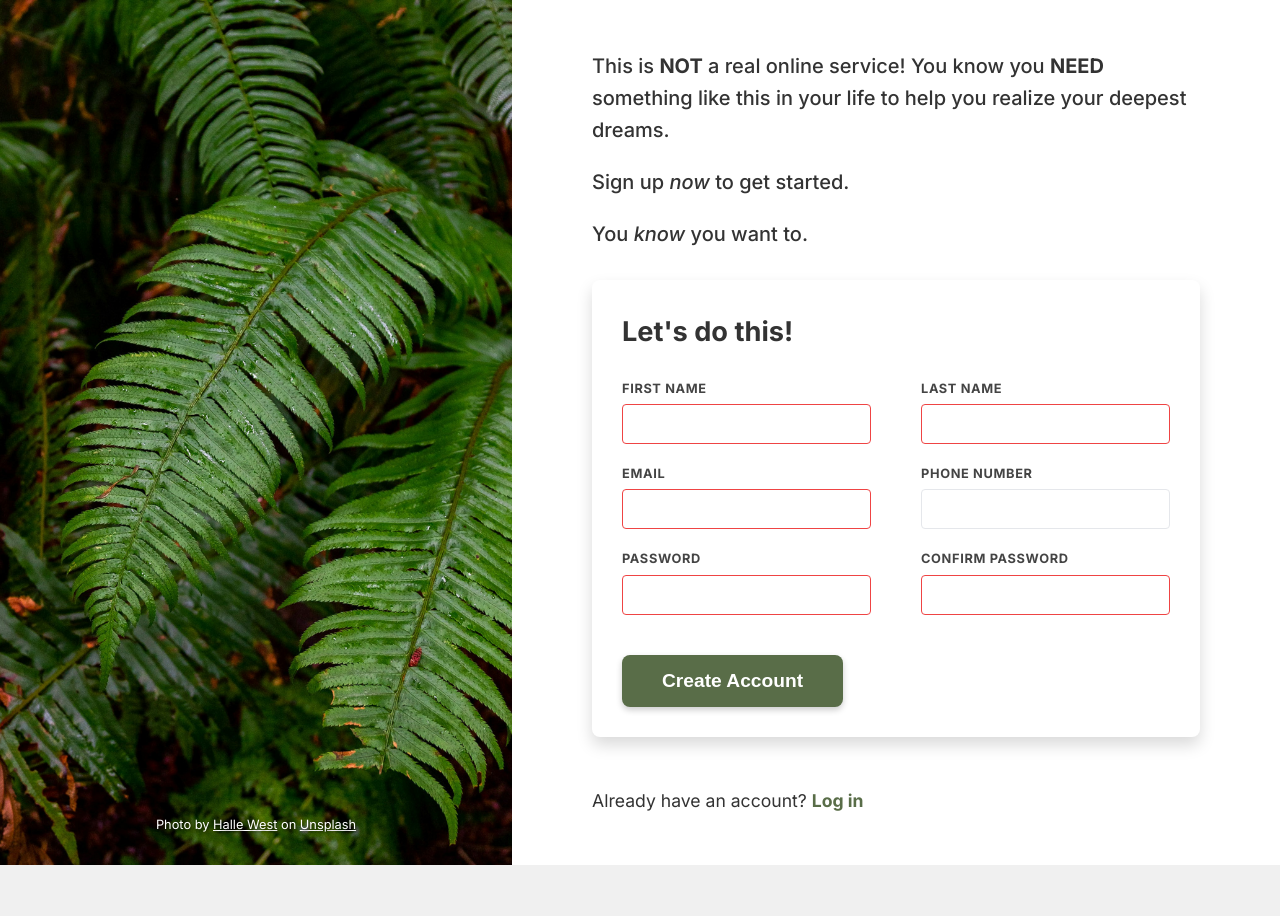
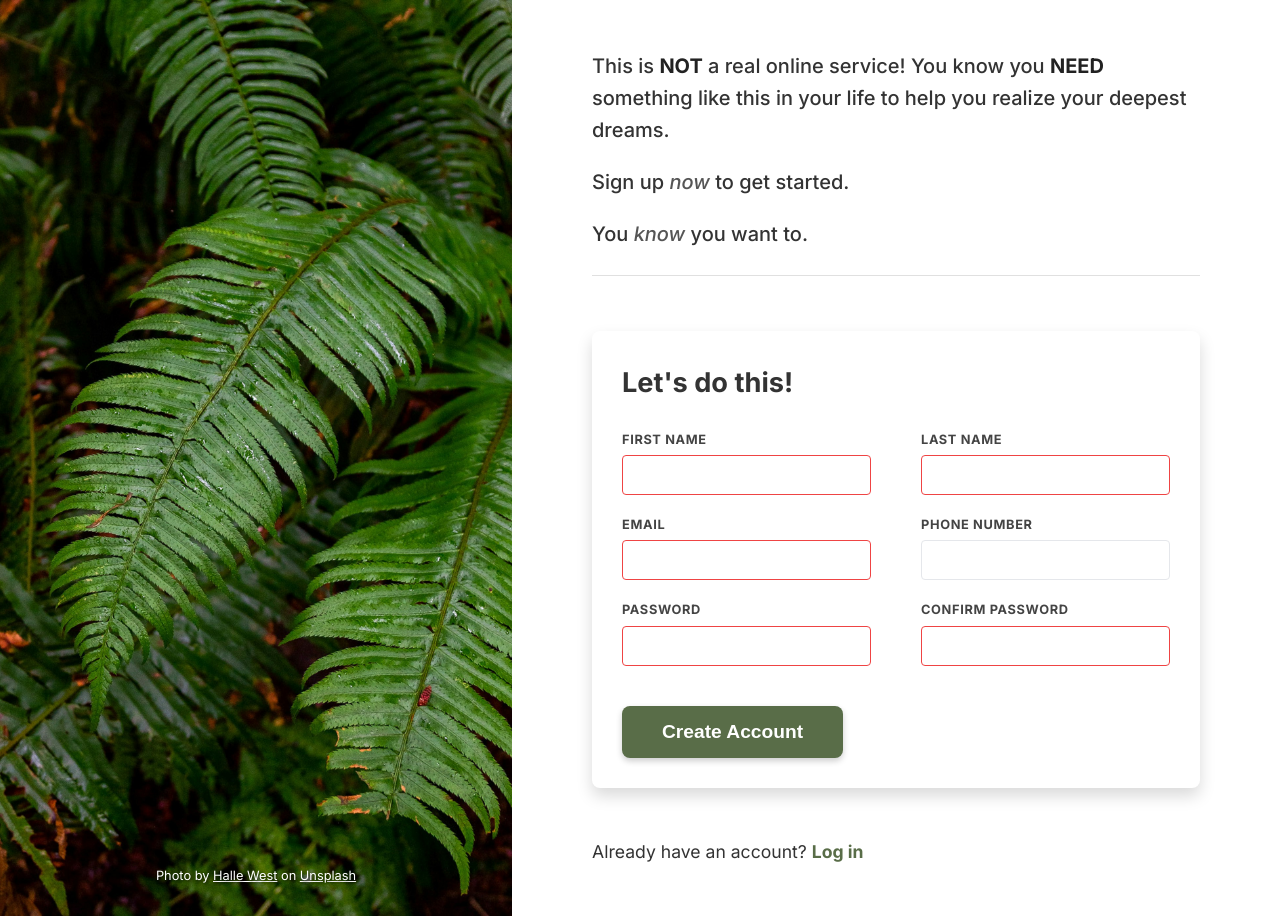
Before and after one commit to bit2swaz/sign-up-form, a plain HTML site: page index.html in a window 1280 px wide. Before the commit the page ends 865 px from the top, so only its background shows below. Drawn offline with Linux system fonts and the light colour scheme.

Commit message:
add final polishes to styles

```diff
--- a/styles.css
+++ b/styles.css
@@ -63,6 +63,12 @@ body {
     gap: 30px; /* Space between sections */
 }
 
+.text-section {
+    padding-bottom: 25px; /* Add padding at the bottom */
+    border-bottom: 1px solid #e0e0e0; /* Subtle separator line */
+    margin-bottom: 25px; /* Space below the line */
+}
+
 .text-section p {
     font-size: 1.25rem; /* Larger text for intro */
     font-weight: 500;
@@ -72,6 +78,18 @@ body {
 .text-section p:last-of-type {
     margin-bottom: 0;
 }
+
+/* Enhanced styling for <b> and <em> tags */
+.text-section b {
+    font-weight: 700; /* Ensure strong bolding */
+    color: #222; /* Make bold text slightly darker for emphasis */
+}
+
+.text-section em {
+    font-style: italic;
+    color: #555; /* Make italic text slightly darker for emphasis */
+}
+
 
 .form-section {
     background-color: #ffffff; /* Explicitly white for form section */
@@ -111,6 +129,7 @@ body {
     padding: 10px 12px;
     font-size: 1rem;
     outline: none; /* Remove default outline */
+    /* Add transition for smooth border and shadow changes */
     transition: border-color 0.3s ease, box-shadow 0.3s ease;
 }
 
@@ -128,6 +147,11 @@ body {
 
 .input-group input:invalid {
     border-color: #EF4444; /* Red border for invalid inputs */
+}
+
+/* New: Subtle box-shadow on input hover */
+.input-group input:hover:not(:focus) { /* Apply only if not focused */
+    box-shadow: 0 1px 3px rgba(0, 0, 0, 0.1); /* Very light shadow on hover */
 }
 
 
```
